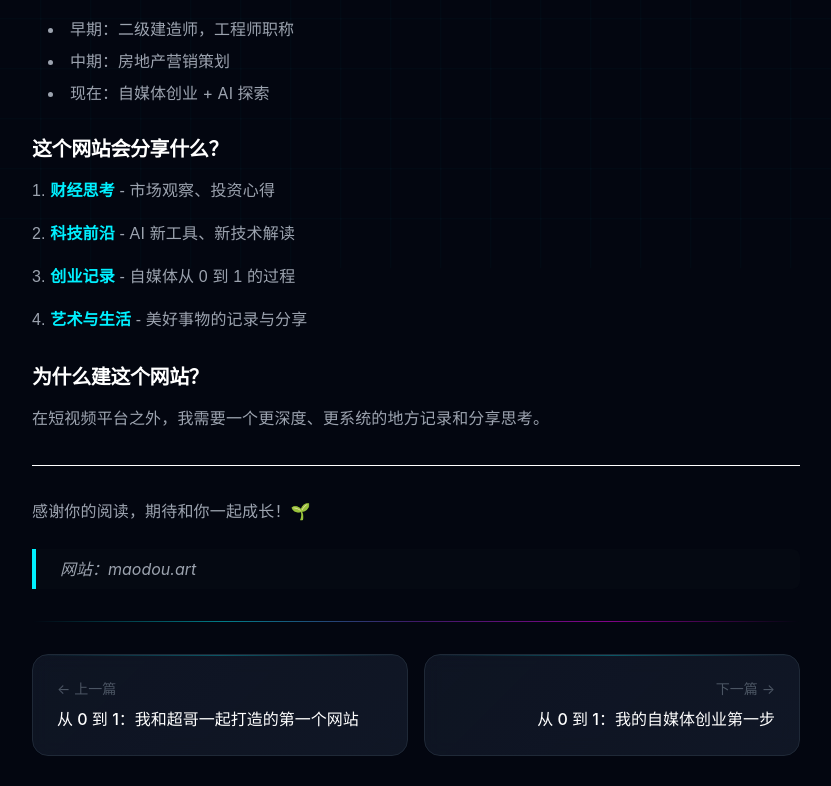
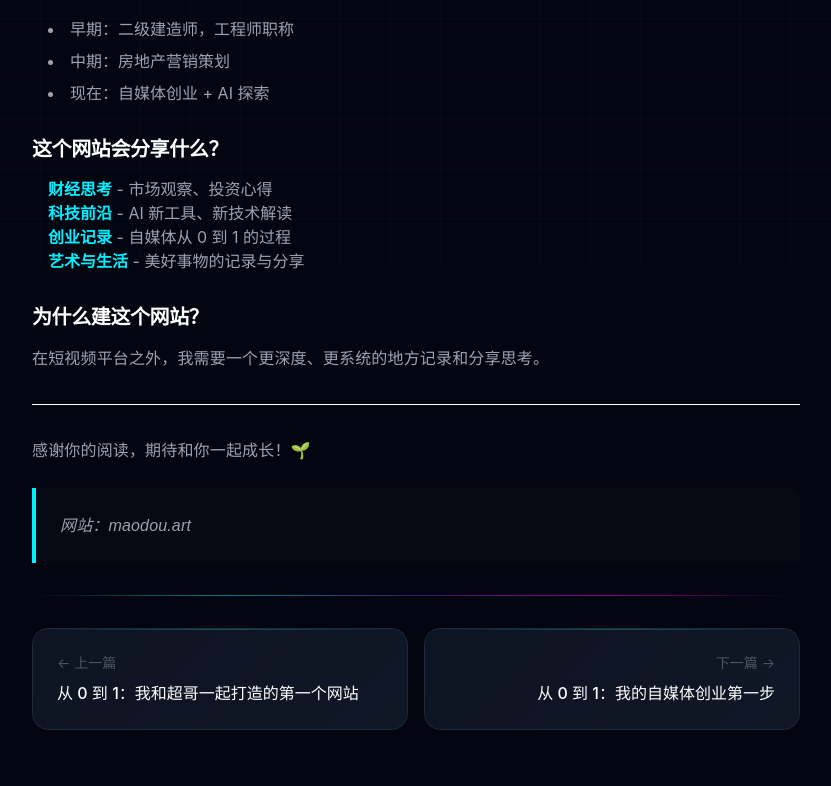
Before and after one commit to lcacvc210-alt/maodou.art, a Next.js app: page /blog/welcome in a window 1280 px wide. Shown: the part 546-1332 px from the top of the page, without its empty margins (224-1055 px from the left). Built offline with nearby package versions, Linux system fonts and the light colour scheme.

Commit message:
fix: 修复博客文章详情页 Markdown 渲染 📝

```diff
--- a/package.json
+++ b/package.json
@@ -13,7 +13,9 @@
     "lucide-react": "^0.577.0",
     "next": "16.1.6",
     "react": "19.2.3",
-    "react-dom": "19.2.3"
+    "react-dom": "19.2.3",
+    "react-markdown": "^10.1.0",
+    "remark-gfm": "^4.0.1"
   },
   "devDependencies": {
     "@tailwindcss/postcss": "^4",
--- a/src/app/blog/[slug]/page.tsx
+++ b/src/app/blog/[slug]/page.tsx
@@ -3,6 +3,8 @@ import path from "path";
 import matter from "gray-matter";
 import Link from "next/link";
 import { ArrowLeft, Calendar, Clock, Tag } from "lucide-react";
+import ReactMarkdown from 'react-markdown';
+import remarkGfm from 'remark-gfm';
 
 // 获取文章列表（用于上一篇下一篇）
 function getAllPosts() {
@@ -40,75 +42,6 @@ function getPostBySlug(slug: string) {
     frontmatter: data,
     content,
   };
-}
-
-// 简单的 Markdown 渲染（后续可以用 react-markdown）
-function renderMarkdown(content: string) {
-  // 这里先简单处理，后续可以接入完整的 Markdown 渲染器
-  const lines = content.split("\n");
-
-  return lines.map((line, index) => {
-    // 标题
-    if (line.startsWith("## ")) {
-      return (
-        <h2 key={index} className="text-2xl font-bold text-text-primary mt-12 mb-6 gradient-text">
-          {line.replace("## ", "")}
-        </h2>
-      );
-    }
-    if (line.startsWith("### ")) {
-      return (
-        <h3 key={index} className="text-xl font-bold text-text-primary mt-8 mb-4">
-          {line.replace("### ", "")}
-        </h3>
-      );
-    }
-
-    // 引用
-    if (line.startsWith("> ")) {
-      return (
-        <blockquote
-          key={index}
-          className="border-l-4 border-neon-cyan pl-6 py-2 my-6 bg-card/30 rounded-r-lg text-text-secondary italic"
-        >
-          {line.replace("> ", "")}
-        </blockquote>
-      );
-    }
-
-    // 列表项
-    if (line.startsWith("- ")) {
-      return (
-        <li key={index} className="text-text-secondary ml-4 my-2">
-          {line.replace("- ", "")}
-        </li>
-      );
-    }
-
-    // 分割线
-    if (line.startsWith("---")) {
-      return <hr key={index} className="divider-glow my-12" />;
-    }
-
-    // 加粗
-    line = line.replace(/\*\*(.*?)\*\*/g, '<strong class="text-neon-cyan">$1</strong>');
-
-    // 链接
-    line = line.replace(/\[(.*?)\]\((.*?)\)/g, '<a href="$2" class="text-neon-cyan hover:underline">$1</a>');
-
-    // 普通段落
-    if (line.trim()) {
-      return (
-        <p
-          key={index}
-          className="text-text-secondary leading-relaxed my-4"
-          dangerouslySetInnerHTML={{ __html: line }}
-        />
-      );
-    }
-
-    return null;
-  });
 }
 
 export default function BlogPost({ params }: { params: { slug: string } }) {
@@ -169,7 +102,19 @@ export default function BlogPost({ params }: { params: { slug: string } }) {
 
           {/* 文章内容 */}
           <article className="prose prose-invert max-w-none">
-            {renderMarkdown(post.content)}
+            <ReactMarkdown remarkPlugins={[remarkGfm]} components={{
+              h2: ({node, ...props}) => <h2 className="text-2xl font-bold text-text-primary mt-12 mb-6 gradient-text" {...props} />,
+              h3: ({node, ...props}) => <h3 className="text-xl font-bold text-text-primary mt-8 mb-4" {...props} />,
+              blockquote: ({node, ...props}) => <blockquote className="border-l-4 border-neon-cyan pl-6 py-2 my-6 bg-card/30 rounded-r-lg text-text-secondary italic" {...props} />,
+              ul: ({node, ...props}) => <ul className="list-disc list-inside my-4 space-y-2" {...props} />,
+              li: ({node, ...props}) => <li className="text-text-secondary ml-4" {...props} />,
+              p: ({node, ...props}) => <p className="text-text-secondary leading-relaxed my-4" {...props} />,
+              a: ({node, ...props}) => <a className="text-neon-cyan hover:underline" {...props} />,
+              strong: ({node, ...props}) => <strong className="text-neon-cyan" {...props} />,
+              hr: ({node, ...props}) => <hr className="divider-glow my-12" {...props} />,
+            }}>
+              {post.content}
+            </ReactMarkdown>
           </article>
 
           {/* 分割线 */}
```
